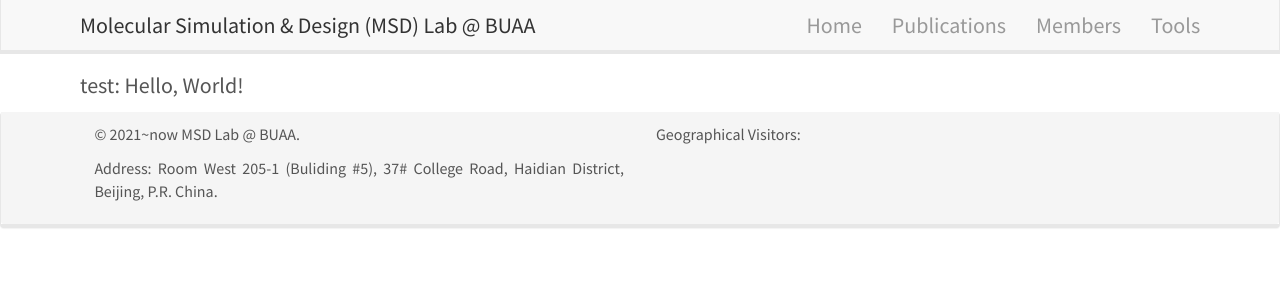
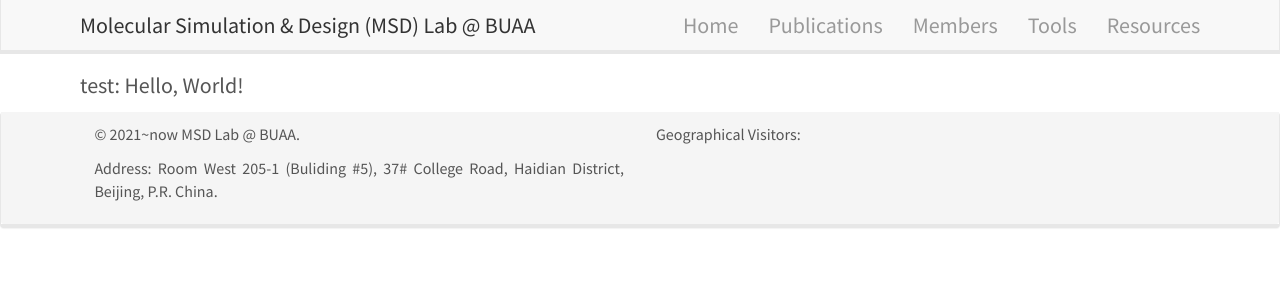
Before and after one commit to linxubo/linxubo.github.io, a Jekyll site: the page built from _pages/2025-12-23-test.md, in a window 1280 px wide. Shown: the top 300 px of the page. Built offline with Jekyll 4.4.1, drawn with Linux system fonts in a browser that asks for light colours; nearby versions of some CDN libraries; a script that is not in the unit is left out.

Commit message:
Update header.html

```diff
--- a/_includes/header.html
+++ b/_includes/header.html
@@ -23,6 +23,7 @@
 		<li><a href="{{ site.url }}{{ site.baseurl }}/publications">Publications</a></li>
 		<li><a href="{{ site.url }}{{ site.baseurl }}/members">Members</a></li>
 		<li><a href="{{ site.url }}{{ site.baseurl }}/tools">Tools</a></li>
+		<li><a href="{{ site.url }}{{ site.baseurl }}/resources">Resources</a></li>
 	  </ul>
 	</div>
   </div>
```
